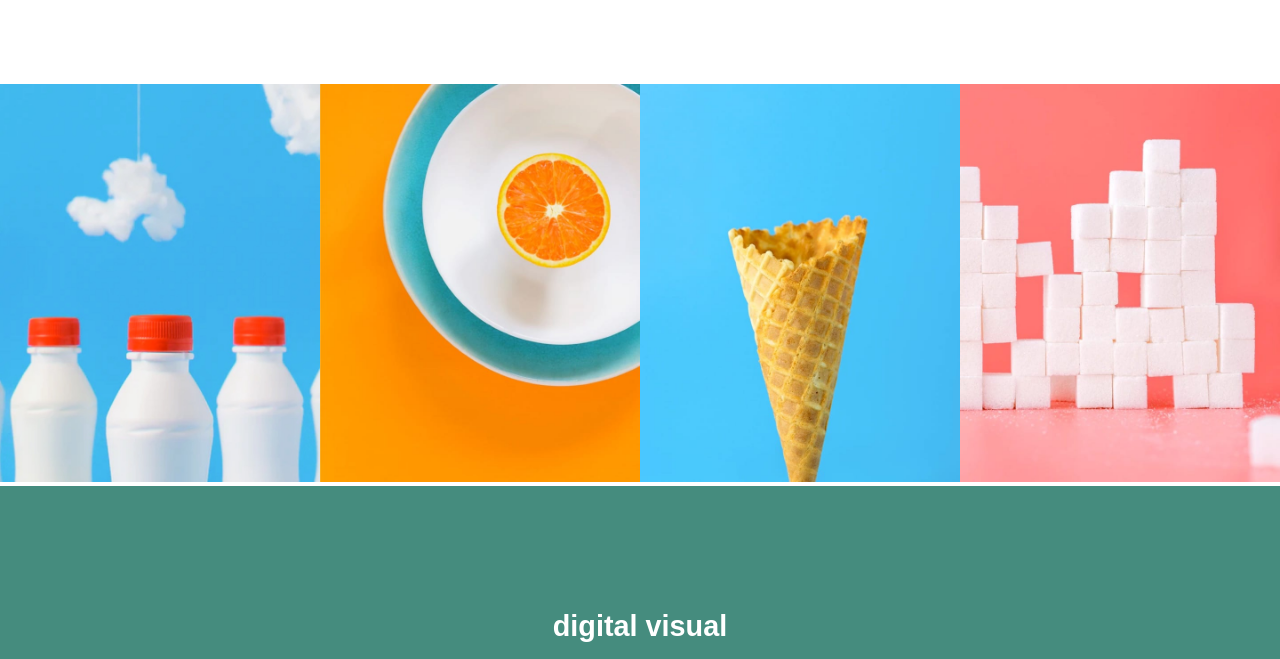
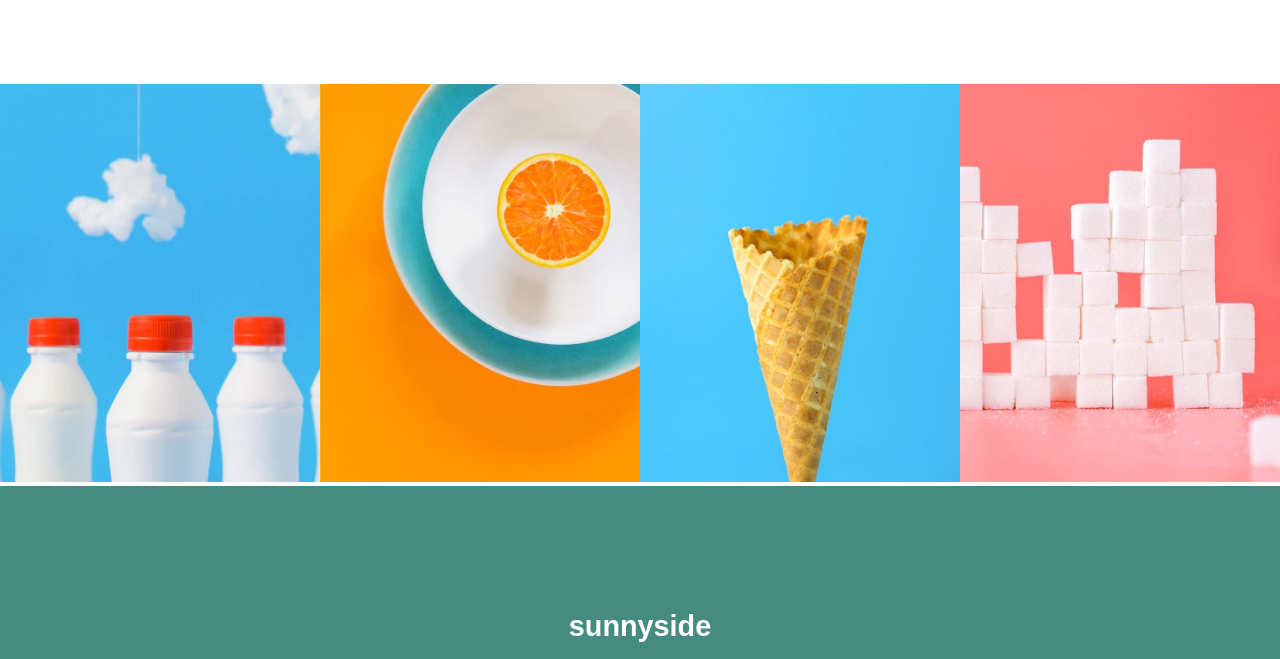
Before and after one commit to vsvang87/digitalVisual_landingPage, a website: page index.html in a window 1280 px wide. Shown: the part 2832-3491 px from the top of the page. Drawn offline with Linux system fonts and the light colour scheme.

Commit message:
11/23/22, change title name in footer

```diff
--- a/index.html
+++ b/index.html
@@ -150,7 +150,7 @@
     <!--Footer-->
     <footer>
       <div class="footer-container">
-        <h1 class="footer-title">digital visual</h1>
+        <h1 class="footer-title">sunnyside</h1>
         <ul class="footer-link">
           <li><a href="#">About</a></li>
           <li><a href="#">Services</a></li>
```
